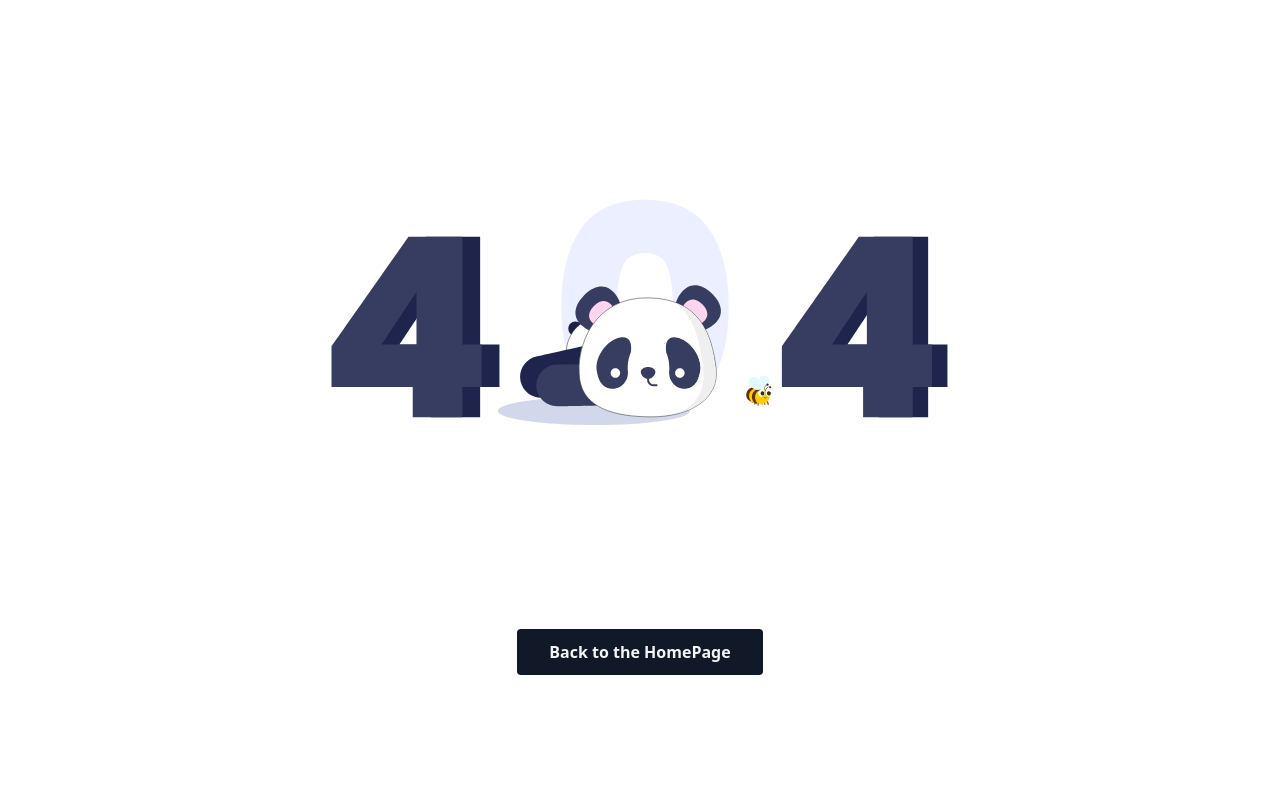
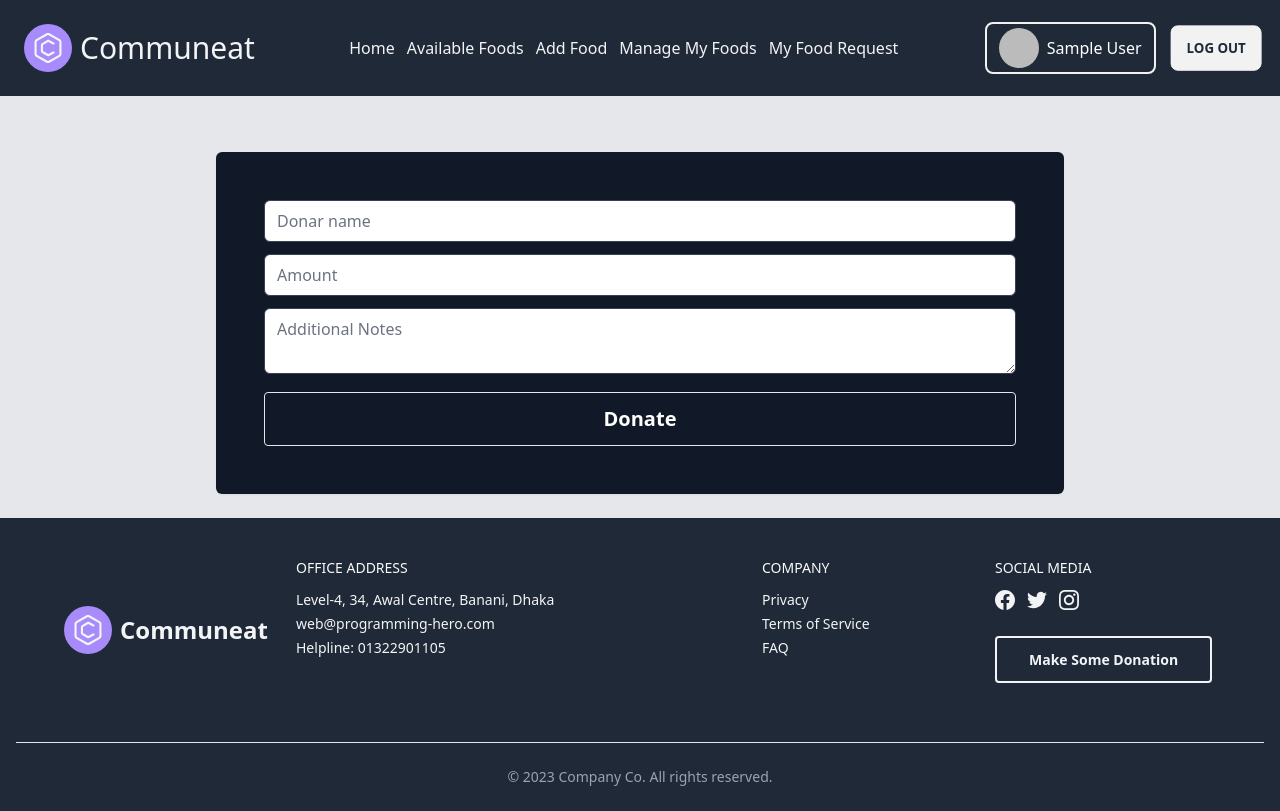
Before and after one commit to ShirinRia/Communeat-Donation-Website-Client-Site, a React (Vite) app: page /donation in a window 1280 px wide. Built offline with nearby package versions, Linux system fonts and the light colour scheme; no server answers; sample sign-in values are in the browser's storage.

Commit message:
Extra feature - Money Donation

```diff
--- a/src/Layout/Pages/Addfood/Addfood.jsx
+++ b/src/Layout/Pages/Addfood/Addfood.jsx
@@ -99,13 +99,13 @@ const Addfood = () => {
                         </div>
                         <div className="col-span-full sm:col-span-3">
 
-                            {/* <input name="quantity" type="number" placeholder="Food Quantity" className="w-full rounded-md focus:ring  border-gray-700 text-gray-900" />
-                                 */}
-                            <select className="select select-bordered w-full rounded-md focus:ring  border-gray-700 text-gray-900" name="status" defaultValue="Available" required>
+                            <input name="quantity" type="number" defaultValue={'Available'} placeholder="Food Quantity" className="w-full rounded-md focus:ring  border-gray-700 text-gray-900" />
+
+                            {/* <select className="select select-bordered w-full rounded-md focus:ring  border-gray-700 text-gray-900" name="status" defaultValue="Available" required>
                                 <option disabled selected>Food Status</option>
                                 <option value="Available">Available</option>
 
-                            </select>
+                            </select> */}
                         </div>
 
 
--- a/src/Layout/Pages/ManageSingleFoodRequest/Managefoodcaed.jsx
+++ b/src/Layout/Pages/ManageSingleFoodRequest/Managefoodcaed.jsx
@@ -6,7 +6,7 @@ const Managefoodcaed = ({ request }) => {
     const { _id, expiredate, requestdate, requesttime, status, Requester_name
         , Requester_email, Requester_image, note, foodname, foodid } = request
     const axiosSecure = useAxiossecure()
-    const [newstatus, setnewstatus] = useState(status)
+    const [newstatus, setnewstatus] = useState("Pending")
     const handleStatus = () => {
         setnewstatus("Delivered")
         const url = `/requestedfood`;
--- /dev/null
+++ b/src/Layout/Pages/MoneyDonation/Moneydonation.jsx
@@ -0,0 +1,98 @@
+import { motion } from "framer-motion";
+import { Helmet } from "react-helmet-async";
+import useAuth from "../../../Hooks/useAuth";
+import useAxiossecure from "../../../Hooks/useAxiossecure";
+import './print.css'
+import Swal from 'sweetalert2'
+import { useEffect, useState } from "react";
+import { useNavigate } from "react-router-dom";
+
+const Moneydonation = () => {
+
+    const { user } = useAuth()
+    const navigate = useNavigate()
+
+    const axiosSecure = useAxiossecure()
+
+    const handleaddproduct = e => {
+        e.preventDefault();
+        const form = e.target;
+
+        const donated_money = form.money.value;
+
+        const note = form.note.value;
+        const donar_name = user.displayName
+        const donar_email = user.email
+        const donar_image = user.photoURL
+        const donatedmoney = { donated_money, note, donar_name, donar_email, donar_image }
+        console.log(donatedmoney);
+
+        const url = `/moneydonation`;
+        axiosSecure.post(url, donatedmoney)
+            .then(function (response) {
+                console.log(response);
+                if (response.data.insertedId) {
+                    Swal.fire({
+                        title: 'Success!',
+                        text: 'Thanks for your donation',
+                        icon: 'success',
+                        confirmButtonText: 'OK'
+                    })
+                    form.reset()
+                }
+            })
+            .catch(function (error) {
+                console.log(error);
+                Swal.fire({
+                    title: 'Something Went Wrong!',
+                    text: `${error.message}`,
+                    icon: 'error',
+                    confirmButtonText: 'OK'
+                })
+            });
+
+    }
+    const printReceipt = () => {
+       navigate('/receipt')
+    }
+    return (
+        <section className="p-6  text-gray-50 max-w-4xl mx-auto">
+            <Helmet>
+                <title>Communeat | Donate Some Money</title>
+            </Helmet>
+            <form onSubmit={handleaddproduct} className="container  mx-auto space-y-12">
+                <fieldset className="  p-6 rounded-md shadow-sm bg-gray-900 justify-center">
+
+                    <div className="grid grid-cols-1 m-6 space-y-3">
+                        <div className="">
+
+                            <input name="donar_name" type="text" placeholder="Donar name" className="on-print w-full rounded-md focus:ring border-gray-700 text-gray-900" />
+                        </div>
+
+                        <div className="">
+
+                            <input name="money" type="number" placeholder="Amount" className="on-print w-full rounded-md focus:ring   border-gray-700 text-gray-900" />
+                        </div>
+
+                        <div className="">
+
+                            <textarea name="note" placeholder="Additional Notes" className="on-print w-full rounded-md focus:ring  border-gray-700 text-gray-900"></textarea>
+                        </div>
+                        <motion.button
+
+                            whileHover={{ scale: 1.1 }}
+                            whileTap={{ scale: 0.9, x: "-5px", y: "5px" }}
+                        >
+                            <input type="submit" value="Donate" onClick={printReceipt} className="hide-on-print w-full col-span-full  text-white text-xl px-8 py-3 font-semibold border rounded dark:border-gray-100 dark:text-gray-100" />
+                        </motion.button>
+
+                    </div>
+
+                </fieldset>
+
+            </form>
+        </section>
+    );
+};
+
+export default Moneydonation;
--- /dev/null
+++ b/src/Layout/Pages/MoneyDonation/Receipt.jsx
@@ -0,0 +1,20 @@
+
+import { useLoaderData } from 'react-router-dom';
+import './print.css';
+import Receiptcard from './Receiptcard';
+const Receipt = () => {
+    const donations=useLoaderData()
+    console.log(donations)
+
+    return (
+        <div>
+          {
+            donations.map(donation =><Receiptcard key={donation._id} donation={donation}></Receiptcard>)
+          }
+            {/* <th> <button className="hide-on-print" onClick={printReceipt}>Print</button></th> */}
+
+        </div>
+    );
+};
+
+export default Receipt;
--- /dev/null
+++ b/src/Layout/Pages/MoneyDonation/Receiptcard.jsx
@@ -0,0 +1,47 @@
+
+
+const Receiptcard = ({ donation }) => {
+    const { donar_image, donated_money, donar_email, donar_name, note } = donation
+    const printReceipt = () => {
+        window.print();
+    }
+    return (
+        <div className="my-16">
+            <div className="flex flex-col max-w-4xl  space-y-4 sm:p-10 dark:bg-gray-900 dark:text-gray-100 mx-auto border-b-2 border-gray-900">
+
+                <ul className="flex flex-col divide-y divide-gray-700">
+                    <li className="flex flex-col sm:flex-row sm:justify-between">
+                        <div className="flex w-full space-x-2 sm:space-x-4">
+                            <img className="flex-shrink-0 object-cover w-20 h-20 dark:border-transparent rounded outline-none sm:w-32 sm:h-32 dark:bg-gray-500" src={donar_image} alt="" />
+                            <div className="flex flex-col justify-between w-full ">
+                                <div className="flex justify-between w-full  space-x-2">
+                                    <div className="text-left italic">
+                                        <p className="text-base font-semibold">Donation Amount : <span>{donated_money}</span></p>
+                                        <p className="text-base font-semibold">Donar Name : <span>{donar_name}</span></p>
+                                        <p className="text-base font-semibold">Donar Email : <span>{donar_email}</span></p>
+                                        <p className="text-base font-semibold">Note : <span>{note}</span></p>
+
+                                    </div>
+                                </div>
+                                <div className="flex text-sm divide-x">
+                                    <button onClick={printReceipt} className="flex items-center px-2 py-1 pl-0 space-x-1">
+
+                                        <span>Print</span>
+                                    </button>
+
+                                </div>
+
+                            </div>
+                        </div>
+                    </li>
+
+
+                </ul>
+
+
+            </div>
+        </div>
+    );
+};
+
+export default Receiptcard;
--- /dev/null
+++ b/src/Layout/Pages/MoneyDonation/print.css
@@ -0,0 +1,8 @@
+@media print{
+      .hide-on-print{
+          display: none;
+      }
+      .on-print{
+        border:none
+      }
+  }
--- a/src/Layout/Pages/Shared/Footer.jsx
+++ b/src/Layout/Pages/Shared/Footer.jsx
@@ -1,10 +1,10 @@
 import { Link } from "react-router-dom";
-
-
+import { motion } from "framer-motion";
+import './footer.css'
 const Footer = () => {
     return (
         <div>
-            <footer className="px-4 divide-y bg-gray-800 text-gray-100">
+            <footer className="hide-on-print px-4 divide-y bg-gray-800 text-gray-100">
                 <div className="container flex flex-col justify-between py-10 space-y-8 lg:flex-row lg:space-y-0 gap-10 max-w-6xl mx-auto">
                     <div className="flex items-center gap-2 w-1/6">
                         <div className="flex justify-center space-x-3 lg:justify-start">
@@ -17,7 +17,6 @@ const Footer = () => {
                                     </svg>
 
                                 </div>
-
 
                             </div>
 
@@ -56,6 +55,7 @@ const Footer = () => {
                             </ul>
                         </div>
 
+                        <div className="flex flex-col gap-2">
                             <div className="space-y-3">
                                 <div className="uppercase text-gray-50">Social media</div>
                                 <div className="flex justify-start space-x-3">
@@ -74,6 +74,19 @@ const Footer = () => {
 
                                 </div>
                             </div>
+
+                            <div className="my-8">
+
+                                <motion.button
+
+                                    whileHover={{ scale: 1.1 }}
+                                    whileTap={{ scale: 0.9, x: "-5px", y: "5px" }}
+                                >
+                                    <Link to={'/donation'} className="px-8 py-3 font-semibold rounded dark:bg-gray-100 dark:text-gray-800 border-2 border-gray-100"> Make Some Donation</Link>
+                                </motion.button>
+                            </div>
+
+                        </div>
                     </div>
                 </div>
                 <div className="py-6 text-sm text-center text-gray-400">© 2023 Company Co. All rights reserved.</div>
--- a/src/Layout/Pages/Shared/Navbar/Navbar.jsx
+++ b/src/Layout/Pages/Shared/Navbar/Navbar.jsx
@@ -1,4 +1,4 @@
-import { Link, NavLink } from "react-router-dom";
+import { Link, NavLink, useNavigate } from "react-router-dom";
 import './Navbar.css'
 import useAuth from "../../../../Hooks/useAuth";
 import { useAnimate, stagger, motion } from "framer-motion";
@@ -39,10 +39,20 @@ function useMenuAnimation(isOpen) {
     return scope;
 }
 const Navbar = () => {
+    const navigate=useNavigate()
+const gotoreceipt=()=>{
+    navigate('/receipt')
+}
+    const { user, logout } = useAuth()
+    const [currentuser,setcurrentuser] =useState([])
+    useEffect(() => {
+        setcurrentuser(user)
+    },[user])
+    console.log(currentuser)
 
-    const { user, logout } = useAuth()
     const [isOpen, setIsOpen] = useState(false);
     const scope = useMenuAnimation(isOpen);
+
     const handlelogout = () => {
         logout()
             .then(() => { })
@@ -57,6 +67,7 @@ const Navbar = () => {
                 <li className="font-medium"><NavLink to={'/addfood'}>Add Food</NavLink></li>
                 <li className="font-medium"><NavLink to={'/managefood'}>Manage My Foods</NavLink></li>
                 <li className="font-medium"><NavLink to={'/foodrequest'}>My Food Request</NavLink></li>
+
 
             </>}
     </>
@@ -85,14 +96,17 @@ const Navbar = () => {
                         <div className=" my-5 md:my-0">
                             {user ?
                                 <div className={`flex items-center gap-3 text-white`}>
-                                    <div className="flex gap-2 items-center border-2 border-base-200 px-3 py-1 rounded-lg  md:mr-0">
+                                    <div onClick={gotoreceipt} className="hidden md:block">
+
+                                    <div className="flex gap-2 items-center border-2 border-base-200 px-3 py-1 rounded-lg   md:mr-0">
                                         <div className="w-10 rounded-full">
-                                            <img src={user.photoURL} className="w-full h-full rounded-full" />
+                                            <img src={user?.photoURL} className="w-full h-full rounded-full" />
 
                                         </div>
                                         <div>
-                                            <p>{user.displayName}</p>
+                                            <p>{user?.displayName}</p>
                                         </div>
+                                    </div>
                                     </div>
 
                                     <a onClick={handlelogout} href="/login" className="hidden md:block  btn hover:text-white hover:bg-[#e879f9] py-4">Log Out</a>
@@ -105,9 +119,9 @@ const Navbar = () => {
                         </div>
 
                     </div>
-                    <button className="md:hidden ">
 
-                        <nav className="menu" ref={scope}>
+
+                        <nav className=" md:hidden menu" ref={scope}>
                             <motion.button
                                 whileTap={{ scale: 0.97 }}
                                 onClick={() => setIsOpen(!isOpen)}
@@ -120,16 +134,26 @@ const Navbar = () => {
                                 </div>
                             </motion.button>
                             <ul
-                            className="bg-gray-700"
+                            className="bg-gray-700 w-max"
                                 style={{
                                     pointerEvents: isOpen ? "auto" : "none",
-                                    clipPath: "inset(10% 50% 90% 50% round 10px)"
+                                    clipPath: "inset(10% 50% 70% 50% round 10px)"
                                 }}
                             >
+                                <li >
+                                <div className="flex gap-2 items-center  md:mr-0">
+                                        <div className="w-5 rounded-full">
+                                            <img src={user?.photoURL} className="w-full h-full rounded-full" />
+
+                                        </div>  <div>
+                                            <p>{user?.displayName}</p>
+                                        </div>
+                                    </div>
+                                </li>
                                 {navlinks}
                             </ul>{" "}
                         </nav>
-                    </button>
+
                 </div>
             </header>
         </div>
--- /dev/null
+++ b/src/Layout/Pages/Shared/footer.css
@@ -0,0 +1,6 @@
+@media print{
+    .hide-on-print{
+        display: none;
+    }
+
+}
--- a/src/Routes/Routes.jsx
+++ b/src/Routes/Routes.jsx
@@ -14,6 +14,8 @@ import Managefood from "../Layout/Pages/Managemyfood/Managefood";
 import Myfoodrequest from "../Layout/Pages/MyFoodRequest/Myfoodrequest";
 import Manage from "../Layout/Pages/ManageSingleFoodRequest/Manage";
 import Errorpage from "../Layout/Pages/Errorpage/Errorpage";
+import Moneydonation from "../Layout/Pages/MoneyDonation/Moneydonation";
+import Receipt from "../Layout/Pages/MoneyDonation/Receipt";
 
 
 
@@ -50,6 +52,15 @@ const Routes = createBrowserRouter([
                 element: <PrivateRoute><Managefood /></PrivateRoute>,
             },
             {
+                path: "/donation",
+                element: <PrivateRoute><Moneydonation /></PrivateRoute>,
+            },
+            {
+                path: "/receipt",
+                element: <PrivateRoute><Receipt /></PrivateRoute>,
+                loader:()=>fetch(`http://localhost:5000/receipt`)
+            },
+            {
                 path: "/foodrequest",
                 element: <PrivateRoute><Myfoodrequest /></PrivateRoute>,
             },
```
Also changed, not shown: src/Layout/Pages/MoneyDonation/Printreceipt.jsx (added). Lines whose indentation alone changed are shown as unchanged.
